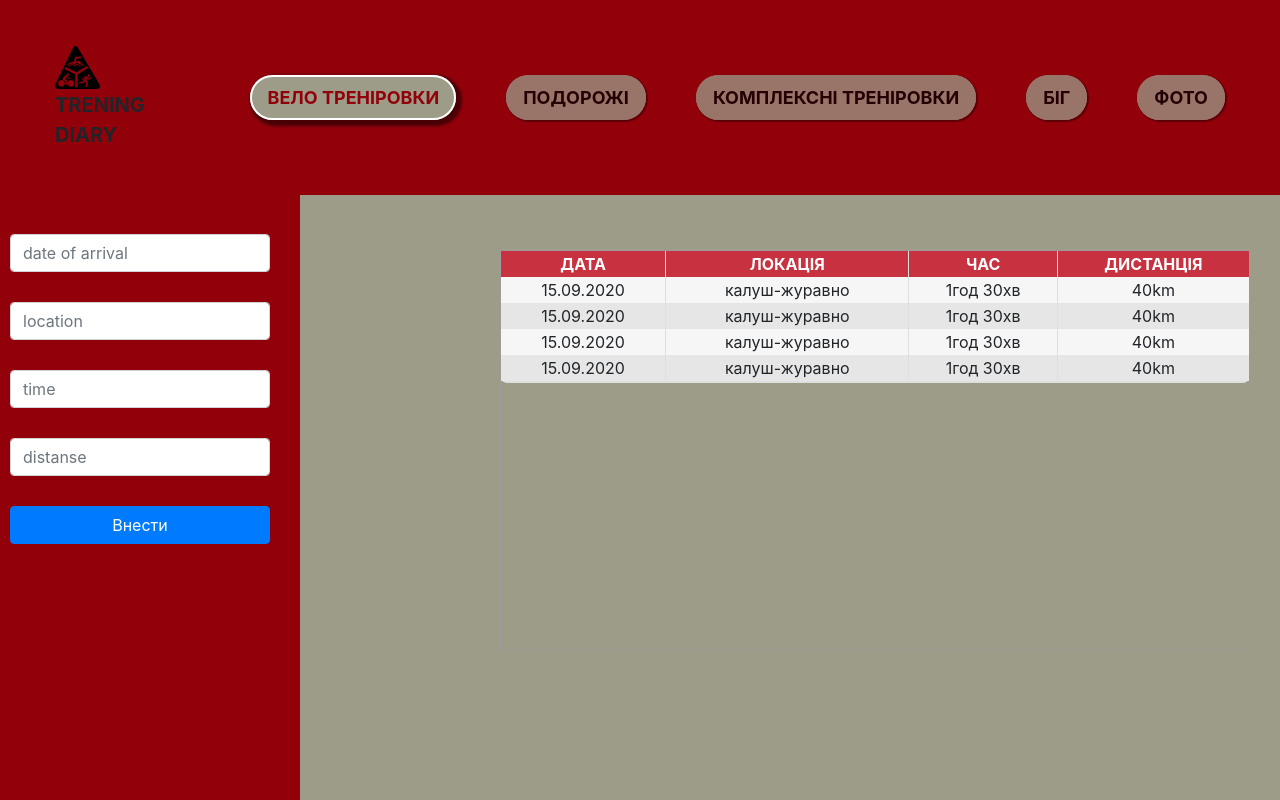
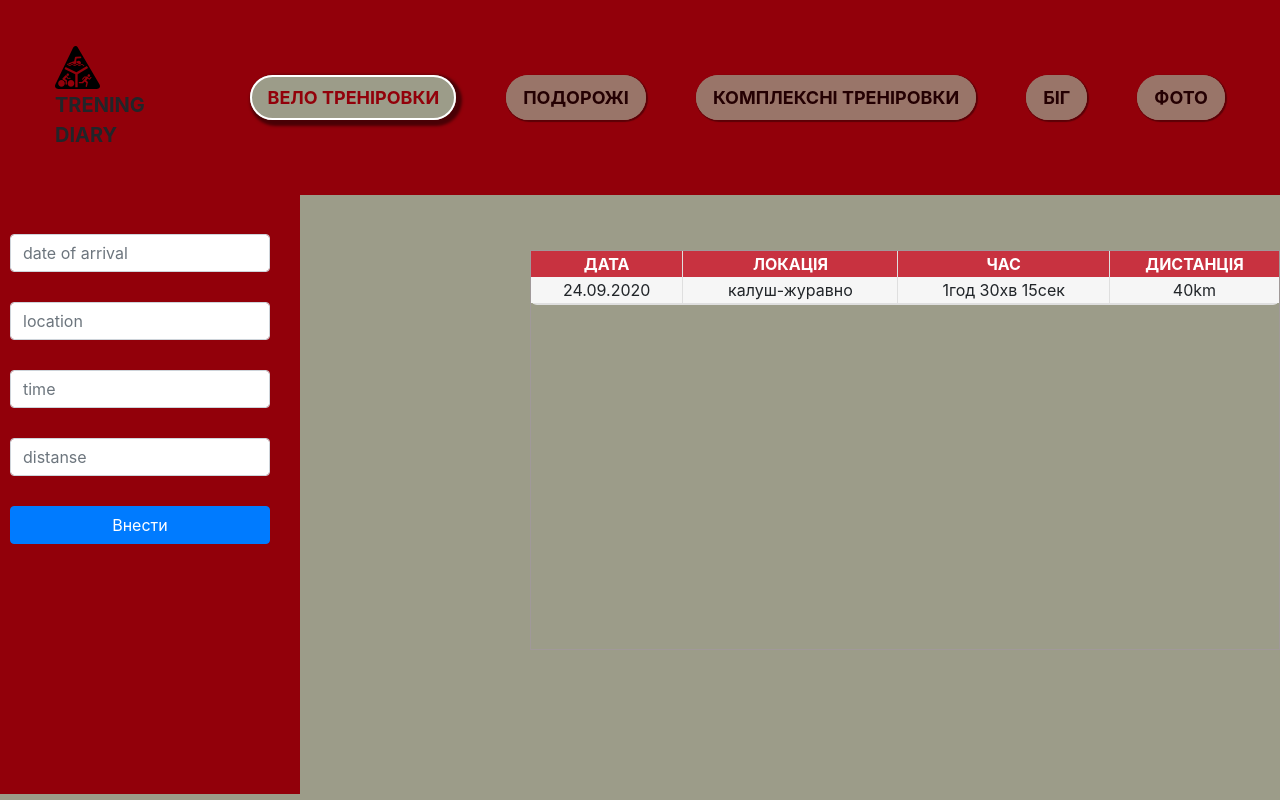
Before and after one commit to Nazar-svg/My_Trening_Diary, a React (Create React App) app: page /cycling in a window 1280 px wide. Built offline with nearby package versions, Linux system fonts and the light colour scheme.

Commit message:
added new table components

```diff
--- a/src/components/Menu/MenuCycling/MenuCycling.js
+++ b/src/components/Menu/MenuCycling/MenuCycling.js
@@ -1,22 +1,64 @@
-import React, { Component } from 'react'
+import React, {Component} from 'react'
 import 'bootstrap/dist/css/bootstrap.min.css'
 import classes from './MenuCycling.module.css'
 
 class MenuCycling extends Component {
+    state = { data: '', location: '', time: '', distanse: '' };
 
+   getDate = ({target}) => {
+        console.dir(target);
+        this.setState({
+            ...this.state, [target.id]: target.value
+        });
+    };
    render() {
     return (
         <div className={classes.MenuCycling}>
             <div className={classes.menuList}>
-            <input type="text" onChange={this.onDataHandler} className="form-control" placeholder="date of arrival"/>
-            <input type="text" className="form-control" placeholder="location"/>
-            <input type="text" className="form-control" placeholder="time"/>
-            <input type="text" className="form-control" placeholder="distanse"/>
-                <button type="button" className="btn btn-primary" >Внести</button>
+                <input
+                    type="text"
+                    value={this.state.data}
+                    className="form-control"
+                    placeholder="date of arrival"
+                    id="data"
+                    onChange={event => this.setState({...this.state, data: event.target.value})}
+                />
+                <input
+                    type="text"
+                    className="form-control"
+                    placeholder="location"
+                    id="location"
+                    onChange={this.getDate}
+                />
+                <input
+                    type="text"
+                    className="form-control"
+                    placeholder="time"
+                    id="time"
+                    onChange={this.getDate}
+                />
+                <input
+                    type="text"
+                    className="form-control"
+                    placeholder="distanse"
+                    id="distanse"
+                    onChange={this.getDate}
+                />
+
+
+                <button
+                    type="button"
+                    className="btn btn-primary"
+                    onClick={() => this.props.addNewDataTable(this.state)}
+                >
+                    Внести
+                </button>
             </div>
         </div>
     )
    }
+
 }
 
+
 export default MenuCycling
--- a/src/components/Menu/MenuCycling/MenuCycling.module.css
+++ b/src/components/Menu/MenuCycling/MenuCycling.module.css
@@ -1,5 +1,9 @@
 .MenuCycling{
     display: flex;
+    position: fixed;
+    top: 0;
+    left: 0;
+    z-index: 2;
     margin: 194px 0 0 0;
     width: 300px;
     height:auto;
--- a/src/components/Table/Table.js
+++ b/src/components/Table/Table.js
@@ -1,5 +1,6 @@
 import React, { Component } from 'react'
 import './Table.module.css'
+import MenuCycling from '../Menu/MenuCycling/MenuCycling'
 
 class Table extends Component {
     state = {
@@ -7,16 +8,18 @@ class Table extends Component {
         locationHeader: "ЛОКАЦІЯ",
         timeHeader: "ЧАС",
         distanseHeader: "ДИСТАНЦІЯ",
-
         tableItems: [
-            { data: "15.09.2020", location: 'калуш-журавно', time: '1год 30хв', distanse: '40km' },
-            { data: "15.09.2020", location: 'калуш-журавно', time: '1год 30хв', distanse: '40km' },
-            { data: "15.09.2020", location: 'калуш-журавно', time: '1год 30хв', distanse: '40km' },
-            { data: "15.09.2020", location: 'калуш-журавно', time: '1год 30хв', distanse: '40km' }
-
+            { data: "24.09.2020", location: 'калуш-журавно', time: '1год 30хв 15сек', distanse: '40km' },
         ]
     }
 
+    addNewDataTable = (item) => {
+        console.log(item)
+     this.setState({
+       ...this.state,
+       tableItems: [...this.state.tableItems, item]
+     })
+    }
     renderTableItem() {
         return this.state.tableItems.map((item, index) => {
             return (
@@ -28,12 +31,13 @@ class Table extends Component {
                 </tr>
             )
         })
-
-
     }
-
     render() {
         return (
+            <>
+             <MenuCycling
+              addNewDataTable={this.addNewDataTable}
+             />
             <table>
                 <thead>
                     <tr>
@@ -47,6 +51,7 @@ class Table extends Component {
                     {this.renderTableItem()}
                 </tbody>
             </table>
+            </>
         )
     }
 }
--- a/src/containers/Cycling/Cycling.js
+++ b/src/containers/Cycling/Cycling.js
@@ -1,13 +1,12 @@
 import React, { Component } from 'react'
 import classes from './Cycling.module.css'
-import MenuCycling from '../../components/Menu/MenuCycling/MenuCycling'
 import Table from '../../components/Table/Table'
 
 class Cycling extends Component {
     render() {
         return (
             <div className={classes.Cycling}>
-                <MenuCycling />
+
                 <div className={classes.table}>
                     <Table />
                 </div>
--- a/src/containers/Cycling/Cycling.module.css
+++ b/src/containers/Cycling/Cycling.module.css
@@ -5,7 +5,7 @@
 }
 .table{
     margin-top: 250px;
-    margin-left: 200px;
+    margin-left: 530px;
     width: 750px;
     height: 400px;
     border: 1px solid rgb(160, 153, 153);
```
Lines whose indentation alone changed are shown as unchanged.
